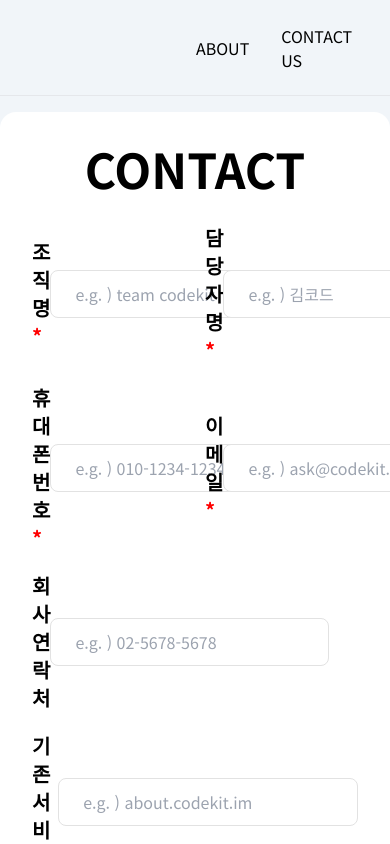
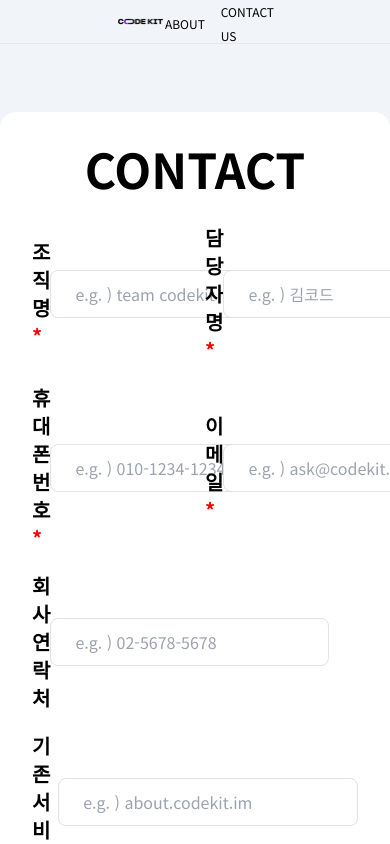
Before and after one commit to ask4git/ask4git.github.io, a Next.js app: page /contact in a window 390 px wide. Shown: the top 844 px of the page. Built offline with nearby package versions, Linux system fonts and the light colour scheme.

Commit message:
add: responsive tailwind css

```diff
--- a/src/components/header.tsx
+++ b/src/components/header.tsx
@@ -15,7 +15,7 @@ const shakeAnimation = {
 };
 
 export const Header = () => {
-  const { pageScrollY } = useContext(MainContext);
+  const { pageScrollY, isMobile } = useContext(MainContext);
   const pathname = usePathname();
   const controls = useAnimation();
 
@@ -36,9 +36,9 @@ export const Header = () => {
         paddingRight: pageScrollY > 3 ? "100px" : "0px",
       }}
       transition={{ ease: [0.17, 0.67, 0.83, 0.67], duration: 0.4 }}
-      className="w-full border-b h-24 fixed top-0"
+      className="h-11 md:h-24 w-full border-b fixed top-0"
     >
-      <div className="flex items-center justify-between h-full px-24">
+      <div className="flex items-center justify-between h-full px-4 md:px-24">
         <motion.h1
           className="cursor-pointer"
           whileHover={shakeAnimation}
@@ -49,8 +49,8 @@ export const Header = () => {
           <Link href="/">
             <img
               src="/images/logo.png"
-              width={312}
-              height={24}
+              width={isMobile ? 123 : 312}
+              height={isMobile ? 16 : 24}
               alt="codekit logo"
             />
             {/* <Image
@@ -62,12 +62,16 @@ export const Header = () => {
             {/* <Image src={logo} width={312} height={24} alt="codekit logo" /> */}
           </Link>
         </motion.h1>
-        <ul className="flex items-center gap-8">
+        <ul className="flex items-center gap-4 md:gap-8">
           <li>
-            <Link href="/">ABOUT</Link>
+            <Link href="/" className="text-xs md:text-lg">
+              ABOUT
+            </Link>
           </li>
           <li>
-            <Link href="/contact">CONTACT US</Link>
+            <Link href="/contact" className="text-xs md:text-lg">
+              CONTACT US
+            </Link>
           </li>
         </ul>
       </div>
```
